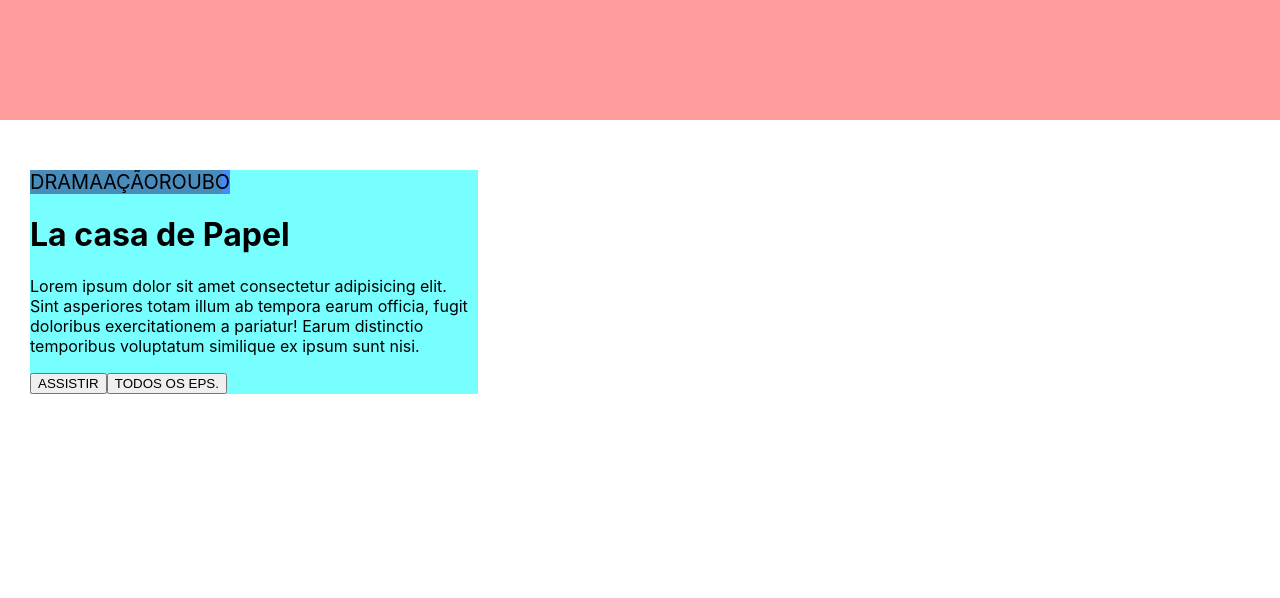
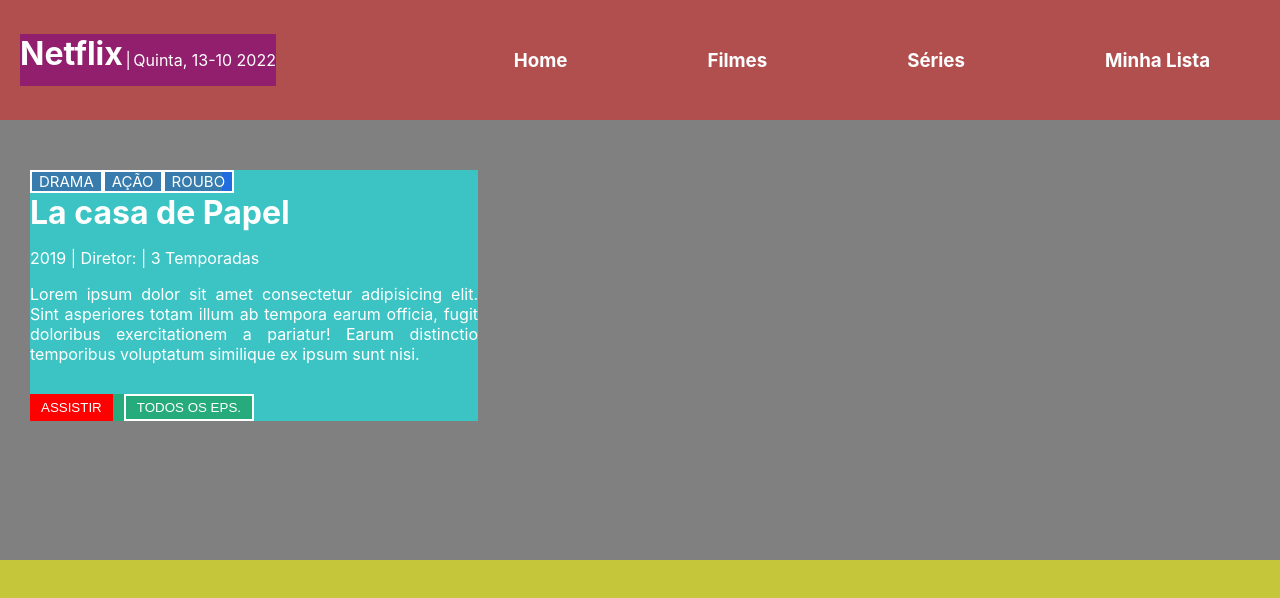
Before and after one commit to Guilherme-07062002/NetflixClonePractice, a React (Create React App) app: page / in a window 1280 px wide. Shown: the top 598 px of the page. Built offline with nearby package versions, Linux system fonts and the light colour scheme.

Commit message:
estilizacao inicial

```diff
--- a/src/components/Navbar.css
+++ b/src/components/Navbar.css
@@ -2,4 +2,22 @@
     height: 15vh;
     width: 100vw;
     background-color: rgba(255, 0, 0, 0.384);
+    display: flex;
+    align-items: center;
+    justify-content: space-between;
 }
+.title {
+    display: flex;
+    justify-content: space-between;
+    background-color: rgba(128, 0, 128, 0.61);
+    width: 20%;
+    margin-left: 20px;
+}
+
+.options {
+    display: flex;
+
+}
+.options *{
+    margin: 0 70px;
+}
--- a/src/components/Navbar.jsx
+++ b/src/components/Navbar.jsx
@@ -4,5 +4,11 @@
 
 export default props =>
     <div className="navBar">
-
+        <div className="title"><h1>Netflix </h1><p>|</p><p>Quinta, 13-10 2022</p></div>
+        <div className="options">
+            <h3>Home</h3>
+            <h3>Filmes</h3>
+            <h3>Séries</h3>
+            <h3>Minha Lista</h3>
+        </div>
     </div>
--- a/src/main/App.css
+++ b/src/main/App.css
@@ -1,3 +1,7 @@
+body{
+    color: white;
+    background-color: gray;
+}
 .descricao {
     background-color: rgba(0, 255, 255, 0.534);
     position: relative;
@@ -6,6 +10,9 @@
     width: 35vw;
 
 }
+.descricao p{
+    text-align: justify;
+}
 .generos {
     width: 15vw;
     background-color: rgba(145, 255, 0, 0.479);
@@ -13,7 +20,43 @@
     justify-content: space-between;
 }
 .generos *{
+    padding: 0 7px;
+    border: 2px solid white;
     background-color: rgba(0, 0, 255, 0.452);
-    font-size: 20px;
+    font-size: 15px;
 
 }
+div h1{
+    margin: 0px ;
+}
+
+.buttons {
+    margin-top: 30px;
+    width: 50%;
+    background-color: rgba(0, 128, 0, 0.37);
+    display: flex;
+    justify-content: space-between;
+}
+
+.buttons button{
+    color: white;
+    padding: 4px 11px;
+}
+
+#btnWatch{
+    background-color: red;
+    border: none;
+}
+#watchEps{
+    border: 2px solid white;
+    background-color: rgba(0, 0, 0, 0);
+}
+
+.clips{
+    position: absolute;
+    bottom: 0;
+
+    height: 30vh;
+    width: 100vw;
+    background-color: rgba(255, 255, 0, 0.548);
+}
--- a/src/main/App.jsx
+++ b/src/main/App.jsx
@@ -16,11 +16,15 @@
                         <span>ROUBO</span>
                     </div>
                     <h1>La casa de Papel</h1>
+                    <p>2019 | Diretor: | 3 Temporadas</p>
                     <p>Lorem ipsum dolor sit amet consectetur adipisicing elit. Sint asperiores totam illum ab tempora earum officia, fugit doloribus exercitationem a pariatur! Earum distinctio temporibus voluptatum similique ex ipsum sunt nisi.</p>
-                    <div>
-                        <button>ASSISTIR</button>
-                        <button>TODOS OS EPS.</button>
+                    <div className="buttons">
+                        <button id="btnWatch">ASSISTIR</button>
+                        <button id="watchEps">TODOS OS EPS.</button>
                     </div>
+                </div>
+                <div className = "clips">
+
                 </div>
             </div>
         )
```
Also changed, not shown: src/components/Clip.jsx (added).
